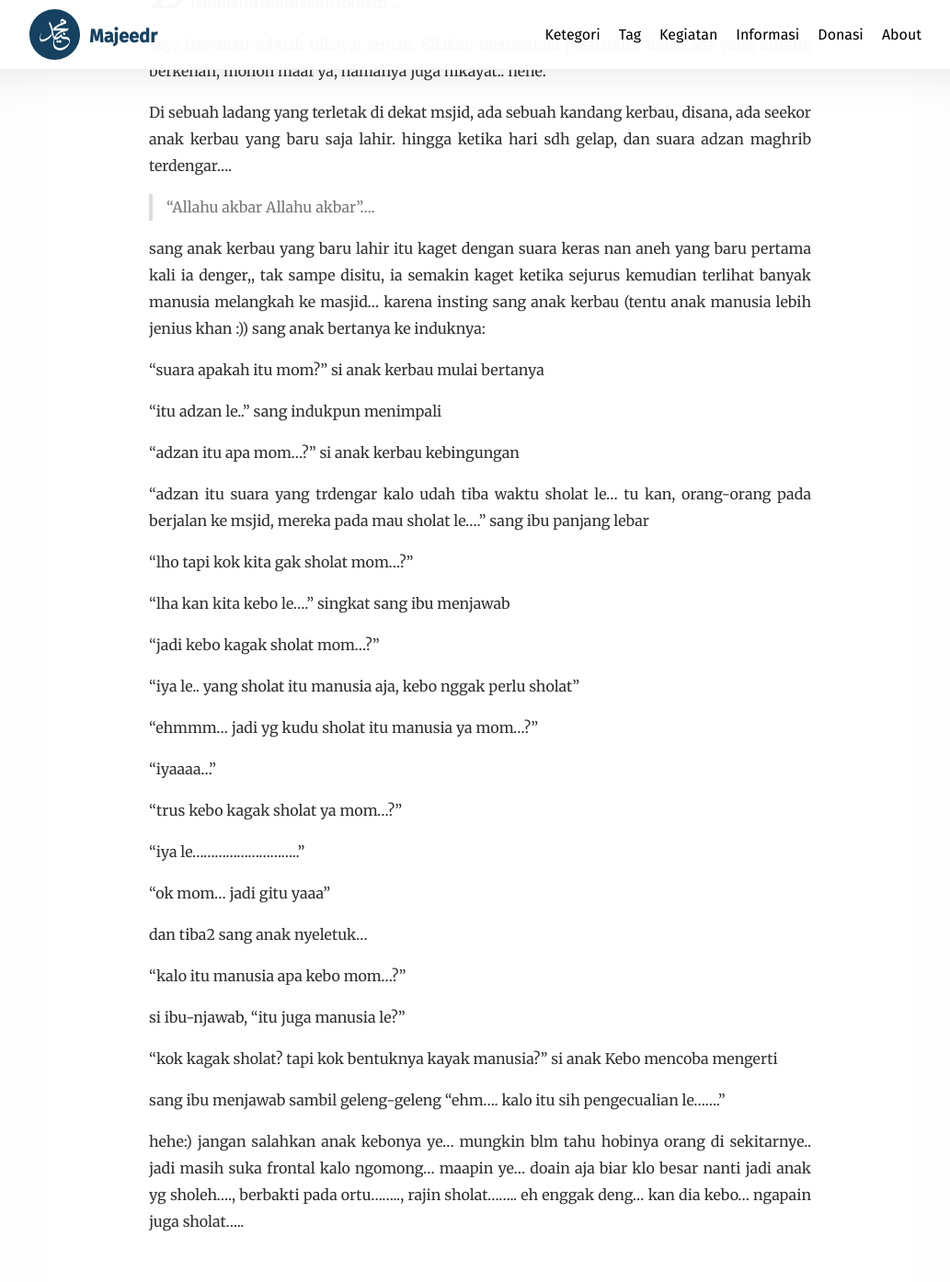
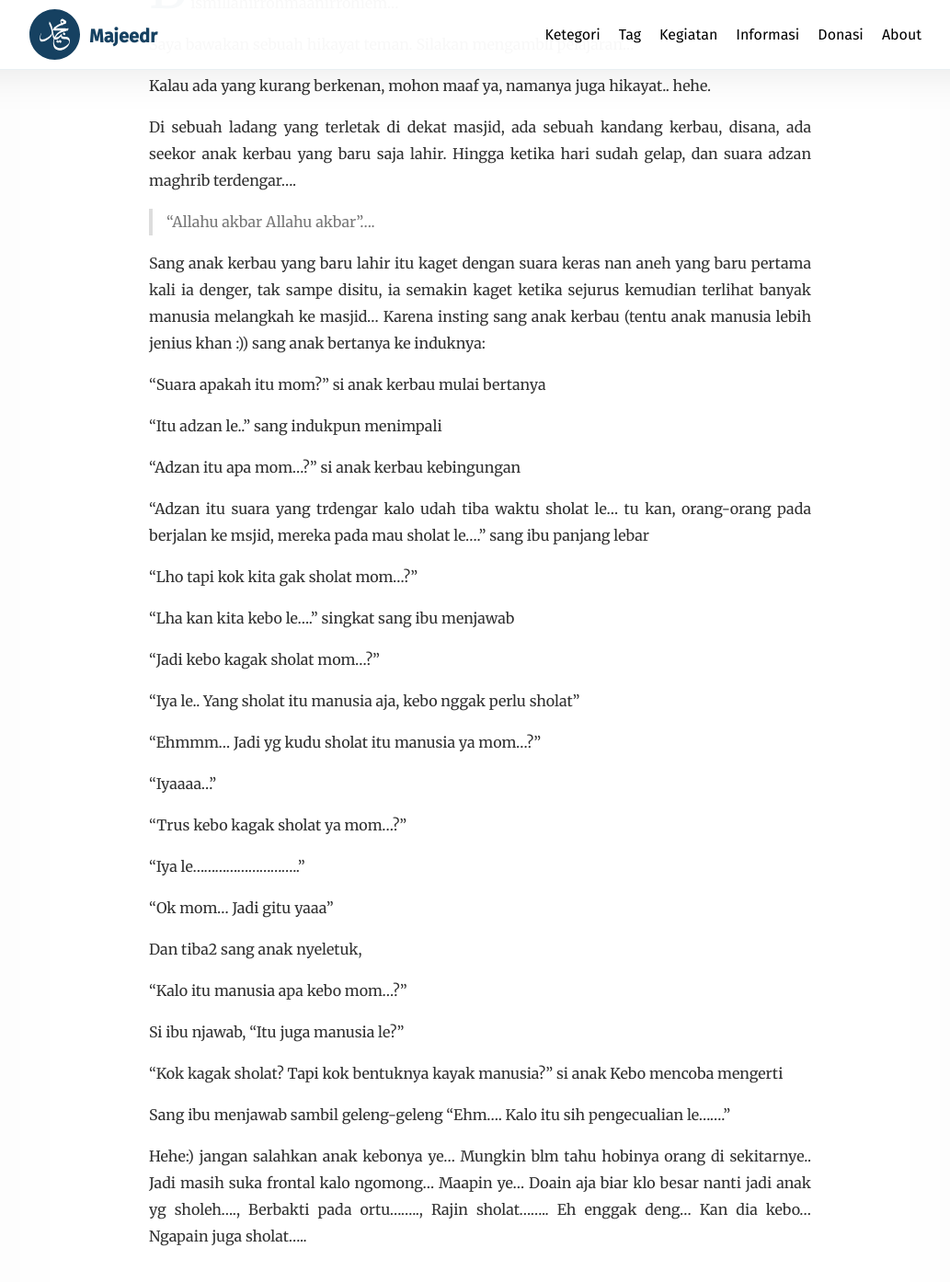
Before and after one commit to Majeedr/majeedr-site, a Jekyll site: the page built from _posts/2013-08-09-kenapa-kebo-kagak-sholat.md, in a window 1280 px wide and 1400 px high, scrolled down 633 px. Shown: the top 1394 px of the window at 92% size, without its empty margins (118-1151 px from the left). Built offline with Jekyll 4.4.1, drawn with Linux system fonts in a browser that asks for light colours; some web fonts are replaced.

Commit message:
Fix paragraph spacing and capitalization

```diff
--- a/_posts/2013-08-09-kenapa-kebo-kagak-sholat.md
+++ b/_posts/2013-08-09-kenapa-kebo-kagak-sholat.md
@@ -14,50 +14,59 @@
 ---
 Bismillahirrohmaanirrohiem...
 
-saya bawakan sebuah hikayat teman. Silakan mengambil pelajaran... kalau ada yang kurang berkenan, mohon maaf ya, namanya juga hikayat.. hehe.
+Saya bawakan sebuah hikayat teman. Silakan mengambil pelajaran...
 
-Di sebuah ladang yang terletak di dekat msjid, ada sebuah kandang kerbau, disana, ada seekor anak kerbau yang baru saja lahir.
-hingga ketika hari sdh gelap, dan suara adzan maghrib terdengar....
+Kalau ada yang kurang berkenan, mohon maaf ya, namanya juga hikayat.. hehe.
+
+Di sebuah ladang yang terletak di dekat masjid, ada sebuah kandang kerbau, disana, ada seekor anak kerbau yang baru saja lahir.
+Hingga ketika hari sudah gelap, dan suara adzan maghrib terdengar....
 
 > "Allahu akbar Allahu akbar"....
 
-sang anak kerbau yang baru lahir itu kaget dengan suara keras nan aneh yang baru pertama kali ia denger,,
-tak sampe disitu, ia semakin kaget ketika sejurus kemudian terlihat banyak manusia melangkah ke masjid... karena insting sang anak kerbau (tentu anak manusia lebih jenius khan :)) sang anak bertanya ke induknya:
+Sang anak kerbau yang baru lahir itu kaget dengan suara keras nan aneh yang baru pertama kali ia denger,
+tak sampe disitu, ia semakin kaget ketika sejurus kemudian terlihat banyak manusia melangkah ke masjid...
+Karena insting sang anak kerbau (tentu anak manusia lebih jenius khan :)) sang anak bertanya ke induknya:
 
-"suara apakah itu mom?" si anak kerbau mulai bertanya
+"Suara apakah itu mom?" si anak kerbau mulai bertanya
 
-"itu adzan le.." sang indukpun menimpali
+"Itu adzan le.." sang indukpun menimpali
 
-"adzan itu apa mom...?" si anak kerbau kebingungan
+"Adzan itu apa mom...?" si anak kerbau kebingungan
 
-"adzan itu suara yang trdengar kalo udah tiba waktu sholat le... tu kan, orang-orang pada berjalan ke msjid, mereka pada mau sholat le...." sang ibu panjang lebar
+"Adzan itu suara yang trdengar kalo udah tiba waktu sholat le... tu kan, orang-orang pada berjalan ke msjid, mereka pada mau sholat le...." sang ibu panjang lebar
 
-"lho tapi kok kita gak sholat mom...?"
+"Lho tapi kok kita gak sholat mom...?"
 
-"lha kan kita kebo le...." singkat sang ibu menjawab
+"Lha kan kita kebo le...." singkat sang ibu menjawab
 
-"jadi kebo kagak sholat mom...?"
+"Jadi kebo kagak sholat mom...?"
 
-"iya le.. yang sholat itu manusia aja, kebo nggak perlu sholat"
+"Iya le.. Yang sholat itu manusia aja, kebo nggak perlu sholat"
 
-"ehmmm... jadi yg kudu sholat itu manusia ya mom...?"
+"Ehmmm... Jadi yg kudu sholat itu manusia ya mom...?"
 
-"iyaaaa..."
+"Iyaaaa..."
 
-"trus kebo kagak sholat ya mom...?"
+"Trus kebo kagak sholat ya mom...?"
 
-"iya le............................."
+"Iya le............................."
 
-"ok mom... jadi gitu yaaa"
+"Ok mom... Jadi gitu yaaa"
 
-dan tiba2 sang anak nyeletuk...
 
-"kalo itu manusia apa kebo mom...?"
+Dan tiba2 sang anak nyeletuk,
 
-si ibu-njawab, "itu juga manusia le?"
+"Kalo itu manusia apa kebo mom...?"
 
-"kok kagak sholat? tapi kok bentuknya kayak manusia?" si anak Kebo mencoba mengerti
+Si ibu njawab, "Itu juga manusia le?"
 
-sang ibu menjawab sambil geleng-geleng "ehm.... kalo itu sih pengecualian le......."
+"Kok kagak sholat? Tapi kok bentuknya kayak manusia?" si anak Kebo mencoba mengerti
 
-hehe:) jangan salahkan anak kebonya ye... mungkin blm tahu hobinya orang di sekitarnye.. jadi masih suka frontal kalo ngomong... maapin ye... doain aja biar klo besar nanti jadi anak yg sholeh...., berbakti pada ortu........, rajin sholat........ eh enggak deng... kan dia kebo... ngapain juga sholat.....
+Sang ibu menjawab sambil geleng-geleng "Ehm.... Kalo itu sih pengecualian le......."
+
+Hehe:) jangan salahkan anak kebonya ye...
+Mungkin blm tahu hobinya orang di sekitarnye..
+Jadi masih suka frontal kalo ngomong... Maapin ye...
+Doain aja biar klo besar nanti jadi anak yg sholeh....,
+Berbakti pada ortu........,
+Rajin sholat........ Eh enggak deng... Kan dia kebo... Ngapain juga sholat.....
```
